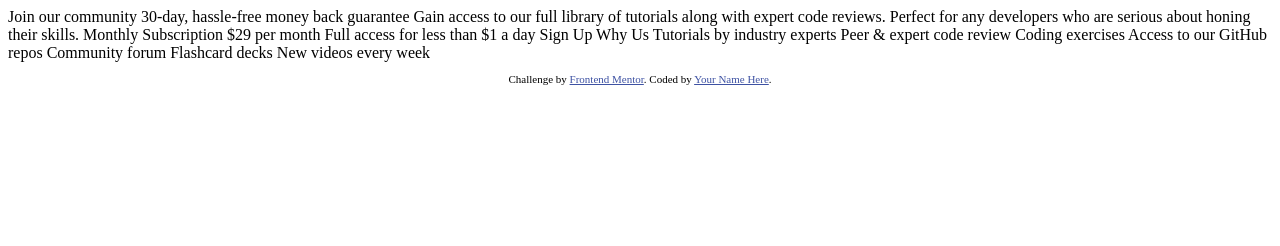
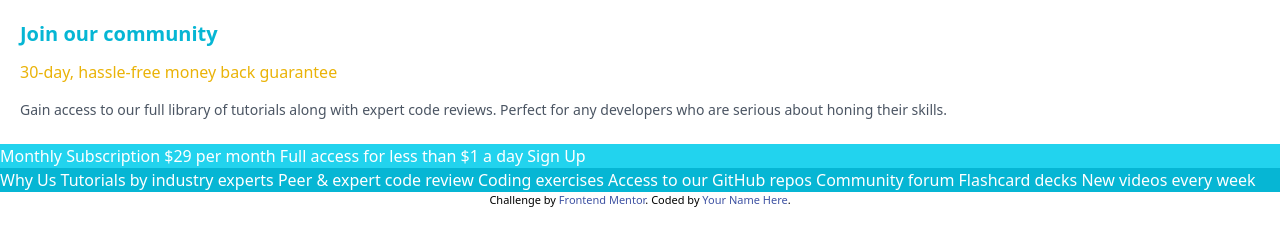
Before and after one commit to MrSagarRB/Single-Price-Grid-Component, a plain HTML site: page index.html in a window 1280 px wide. Drawn offline with nearby package versions, Linux system fonts and the light colour scheme.

Commit message:
structure

```diff
--- a/index.html
+++ b/index.html
@@ -6,6 +6,7 @@
 
   <link rel="icon" type="image/png" sizes="32x32" href="./images/favicon-32x32.png">
 
+  <script src="https://cdn.tailwindcss.com"></script>
   <title>Frontend Mentor | Single Price Grid Component</title>
 
   <!-- Feel free to remove these styles or customise in your own stylesheet 👍 -->
@@ -14,31 +15,46 @@
     .attribution a { color: hsl(228, 45%, 44%); }
   </style>
 </head>
+
+
+
+
 <body>
-  Join our community
 
-  30-day, hassle-free money back guarantee
 
-  Gain access to our full library of tutorials along with expert code reviews.
-  Perfect for any developers who are serious about honing their skills.
 
-  Monthly Subscription
 
-  &dollar;29 per month
+  <div class="flex flex-col ">
 
-  Full access for less than &dollar;1 a day
 
-  Sign Up
 
-  Why Us
+    <div class="p-5 space-y-3">
+      <h1 class="text-cyan-500 font-semibold text-xl">Join our community</h1>
 
-  Tutorials by industry experts
-  Peer &amp; expert code review
-  Coding exercises
-  Access to our GitHub repos
-  Community forum
-  Flashcard decks
-  New videos every week
+      <h1 class="text-yellow-500">30-day, hassle-free money back guarantee</h1>
+
+      <p class="text-gray-600 text-sm leading-loose">Gain access to our full library of tutorials along with expert code reviews. Perfect for any developers who are serious about honing their skills.</p>
+    </div>
+
+
+
+
+
+
+    <div class="text text-white">
+      <div class="bg-cyan-400">
+
+
+        Monthly Subscription &dollar;29 per month Full access for less than &dollar;1 a day Sign Up</div>
+
+      <div class="bg-cyan-500">Why Us Tutorials by industry experts Peer &amp; expert code review Coding exercises Access to our GitHub repos Community forum Flashcard decks New videos every week</div>
+    </div>
+  </div>
+
+
+
+
+
 
   <footer>
     <p class="attribution">
```
